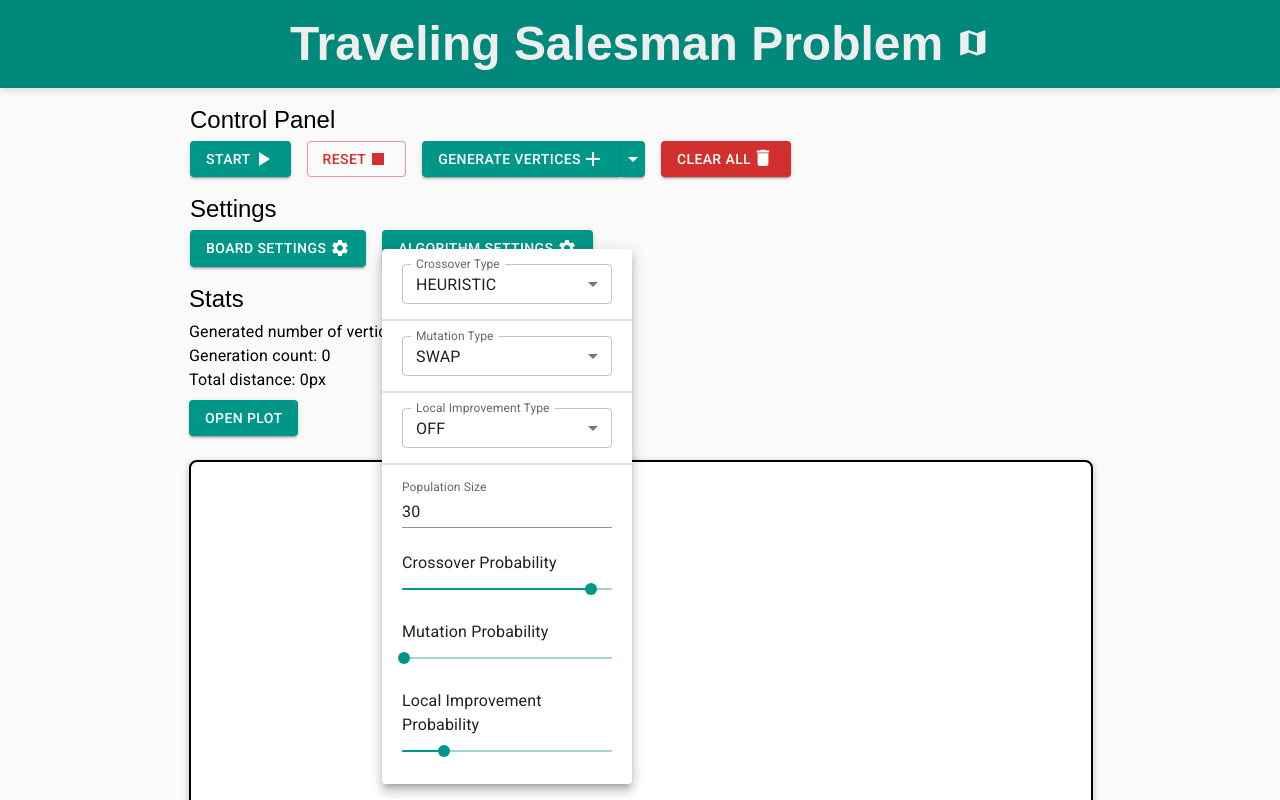
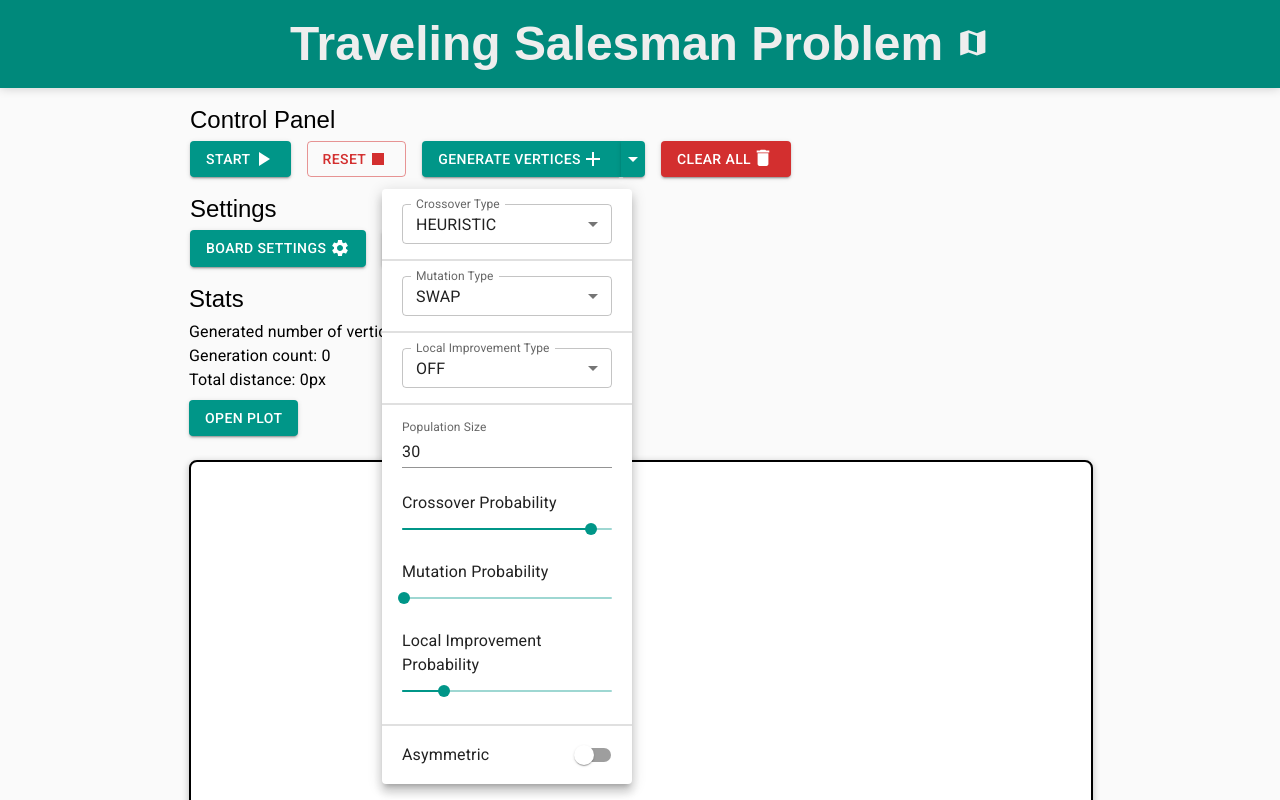
Before and after one commit to GEOFARL/tsp-genetic, a React (Vite) app: page / in a window 1280 px wide. Both pictures are taken after a click on the button "ALGORITHM SETTINGS". Shown: the top 800 px of the page. Built offline with nearby package versions, Linux system fonts and the light colour scheme.

Commit message:
Add the ability to make the algorithm asymmetric

```diff
--- a/src/GA/GA.ts
+++ b/src/GA/GA.ts
@@ -14,6 +14,8 @@ export default class GA {
   private populationEvaluation: number[];
   private roulette: number[] = [];
   private bestPopulation: { value: number; population: number[] } | null = null;
+
+  private readonly IS_ASYMMETRIC: boolean;
 
   private readonly CROSSOVER_TYPE: Crossover;
   private readonly MUTATION_TYPE: Mutation;
@@ -38,7 +40,10 @@ export default class GA {
       mutation,
       mutationProbability,
       populationSize,
+      isAsymmetric,
     } = config;
+
+    this.IS_ASYMMETRIC = isAsymmetric;
 
     this.CROSSOVER_TYPE = crossover;
     this.MUTATION_TYPE = mutation;
@@ -511,8 +516,19 @@ export default class GA {
     this.distances = new Array(this.points.length);
     for (let i = 0; i < this.points.length; i += 1) {
       this.distances[i] = new Array<number>(this.points.length);
-      for (let j = 0; j < this.points.length; j += 1) {
-        this.distances[i][j] = this.getDistance(this.points[i], this.points[j]);
+    }
+    for (let i = 0; i < this.points.length; i += 1) {
+      this.distances[i][i] = 0;
+      for (let j = i + 1; j < this.points.length; j += 1) {
+        const distance = this.getDistance(this.points[i], this.points[j]);
+        this.distances[i][j] = distance;
+        if (this.IS_ASYMMETRIC) {
+          const factor = 0.5;
+          this.distances[j][i] =
+            distance + getRandomNumber(-factor * distance, factor * distance);
+        } else {
+          this.distances[j][i] = distance;
+        }
       }
     }
   }
--- a/src/app/slices/algorithmParametersSlice.ts
+++ b/src/app/slices/algorithmParametersSlice.ts
@@ -7,12 +7,14 @@ export interface AlgorithmParameters {
   crossover: Crossover;
   mutation: Mutation;
   localImprovement: LocalImprovement;
+  isAsymmetric: boolean;
 }
 
 const initialState: AlgorithmParameters = {
   crossover: Crossover.HEURISTIC,
   mutation: Mutation.SWAP,
   localImprovement: LocalImprovement.OFF,
+  isAsymmetric: false,
 };
 
 export const algorithmParametersSlice = createSlice({
@@ -28,11 +30,18 @@ export const algorithmParametersSlice = createSlice({
     setLocalImprovement: (state, action: PayloadAction<LocalImprovement>) => {
       state.localImprovement = action.payload;
     },
+    setIsAsymmetric: (state, action: PayloadAction<boolean>) => {
+      state.isAsymmetric = action.payload;
+    },
   },
 });
 
-export const { setCrossover, setLocalImprovement, setMutation } =
-  algorithmParametersSlice.actions;
+export const {
+  setCrossover,
+  setLocalImprovement,
+  setMutation,
+  setIsAsymmetric,
+} = algorithmParametersSlice.actions;
 
 export const selectParameters = (state: RootState) => state.algorithmParameters;
 
--- a/src/components/AlgorithmSettings.tsx
+++ b/src/components/AlgorithmSettings.tsx
@@ -2,10 +2,12 @@ import {
   Button,
   Divider,
   FormControl,
+  FormControlLabel,
   InputLabel,
   MenuItem,
   Popover,
   Select,
+  Switch,
 } from '@mui/material';
 import { MouseEvent, useState } from 'react';
 
@@ -16,6 +18,7 @@ import { AppDispatch } from '../app/store';
 import {
   selectParameters,
   setCrossover,
+  setIsAsymmetric,
   setLocalImprovement,
   setMutation,
 } from '../app/slices/algorithmParametersSlice';
@@ -26,7 +29,7 @@ import useReset from '../hooks/useReset';
 const AlgorithmSettings = () => {
   const [anchorEl, setAnchorEl] = useState<HTMLButtonElement | null>(null);
   const dispatch = useDispatch<AppDispatch>();
-  const { crossover, localImprovement, mutation } =
+  const { crossover, localImprovement, mutation, isAsymmetric } =
     useSelector(selectParameters);
 
   const reset = useReset();
@@ -155,6 +158,26 @@ const AlgorithmSettings = () => {
           <Box sx={{ padding: '15px 20px' }}>
             <MetricsConfig />
           </Box>
+
+          <Divider sx={{ borderBottomWidth: 2 }} />
+
+          <Box sx={{ padding: '10px 20px' }}>
+            <FormControlLabel
+              control={
+                <Switch
+                  checked={isAsymmetric}
+                  onChange={() => dispatch(setIsAsymmetric(!isAsymmetric))}
+                />
+              }
+              label="Asymmetric"
+              labelPlacement="start"
+              sx={{
+                display: 'flex',
+                justifyContent: 'space-between',
+                ml: 0,
+              }}
+            />
+          </Box>
         </Stack>
       </Popover>
     </div>
--- a/src/types/index.ts
+++ b/src/types/index.ts
@@ -30,4 +30,5 @@ export interface GAConfig {
   crossover: Crossover;
   mutation: Mutation;
   localImprovement: LocalImprovement;
+  isAsymmetric: boolean;
 }
```
